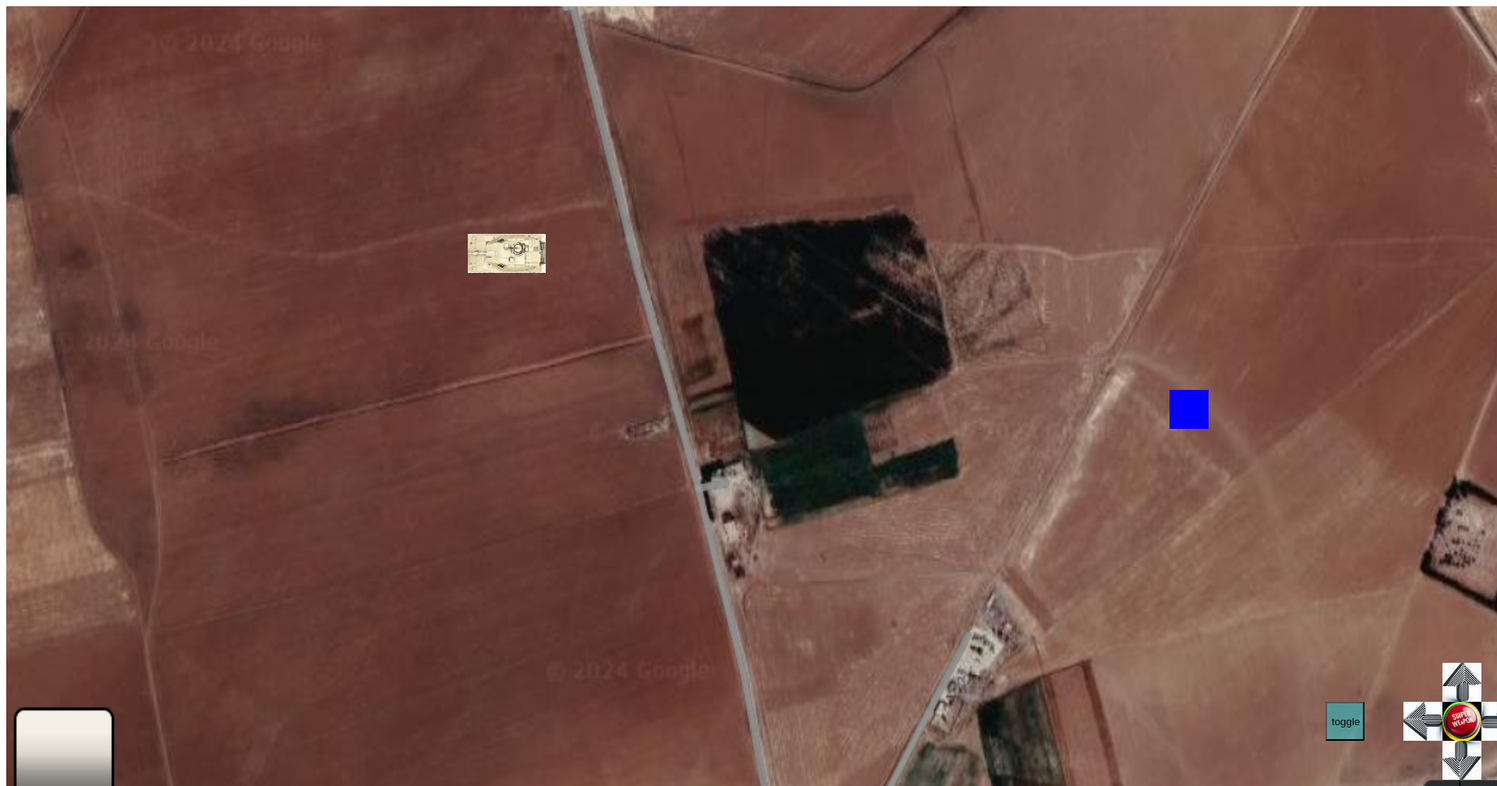
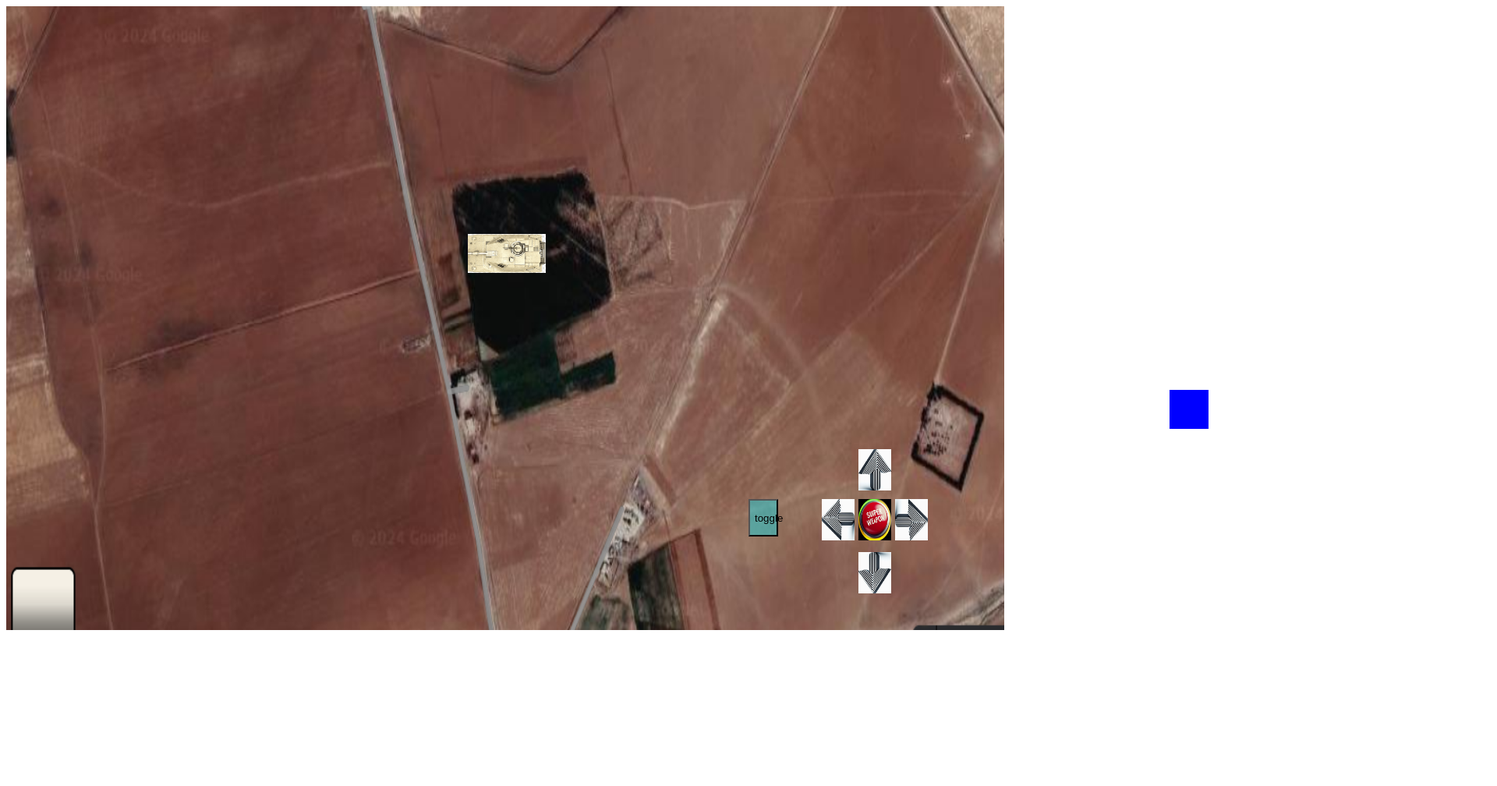
Before and after one commit to JamilAlfaisal/Tank_Game, a plain HTML site: page index.html in a window 1280 px wide. Shown: the top 1008 px of the page at 78% size, 1920 px wide, since content can reach past the window. After the commit the page ends 820 px from the top, so only its background shows below. Drawn offline with Linux system fonts and the light colour scheme.

Commit message:
second edition

```diff
--- a/index.css
+++ b/index.css
@@ -10,44 +10,44 @@
 /* the following code for contolers */
 /* move to right */
   #right {
-    width: 50px;
-    height: 50px;
+    width: 3.3vw;
+    height: 6.6vh;
     background-color: red; /* You can change the color as needed */
     position:absolute;
-    left: 1900px;
-    top: 900px;
+    left: 89.7vw;
+    top: 80vh;
   }
 /* move to left */
   #left {
-    width: 50px;
-    height: 50px;
+    width: 3.3vw;
+    height: 6.6vh;
     background-color: greenyellow; /* You can change the color as needed */
     position:absolute;
-    left: 1800px;
-    top: 900px;
+    left: 82.35vw;
+    top: 80vh;
   }
   /*move to top */
   #up {
-    width: 50px;
-    height: 50px;
+    width: 3.3vw;
+    height: 6.6vh;
     background-color: darkgreen; /* You can change the color as needed */
     position:absolute;
-    left: 1850px;
-    top: 850px;
+    left: 86vw;
+    top: 72vh;
   }
   /* move to bottom */
   #bottom {
-    width: 50px;
-    height: 50px;
+    width: 3.3vw;
+    height: 6.6vh;
     background-color: darkkhaki; /* You can change the color as needed */
     position:absolute;
-    left: 1850px;
-    top: 950px;
+    left: 86vw;
+    top: 88.5vh;
   }
   /* this for the background */
   #map{
-    width: 2000px;
-    height:1000px;
+    width: 100vw;
+    height:100vh;
     background-color: chocolate;
     position:-webkit-sticky;
   }
@@ -62,12 +62,12 @@
   }
   /* button is for shooting(it will let the tank to shoot) */
   #button {
-    width: 50px;
-    height: 50px;
+    width: 3.3vw;
+    height: 6.6vh;
     background-color: darkkhaki; /* You can change the color as needed */
     position:absolute;
-    left: 1850px;
-    top: 900px;
+    left: 86vw;
+    top: 80vh;
   }
   /* goal is for the goal that i shoot on */
   #goal{
@@ -80,10 +80,10 @@
   }
 /* for toggle button */
   #toggleButton{
-    width: 50px;
-    height: 50px;
+    width: 3vw;
+    height: 6vh;
     background-color: rgba(0, 238, 255, 0.39);
     position:absolute;
-    left: 1700px;
-    top: 900px;
+    left: 75vw;
+    top: 80vh;
   }
--- a/index.js
+++ b/index.js
@@ -39,7 +39,7 @@ function toggle() {
             togglefunction = setInterval(moveright, 100);
         } else if (checkDirection == 'bottom') {
             togglefunction = setInterval(movebottom, 100);
-        } else {
+        } else if (checkDirection == 'top'){
             togglefunction = setInterval(movetop, 100);
         }
     } else {
```
